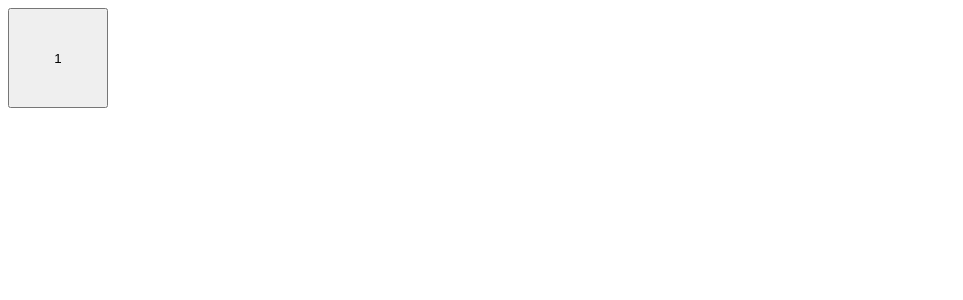
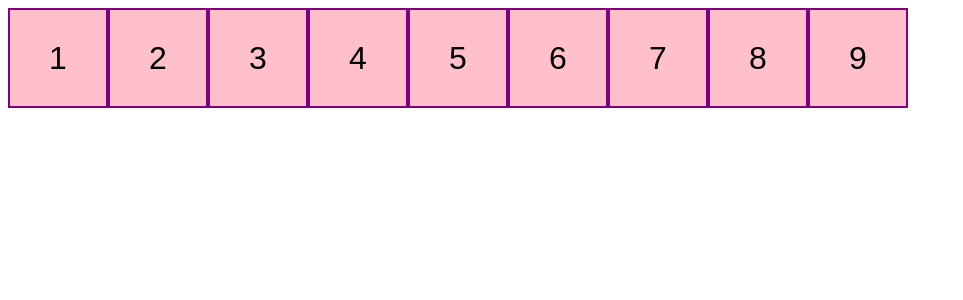
Before and after one commit to tonyern/tic-tac-toe, a React (Create React App) app: page / in a window 1280 px wide. Shown: the top 300 px of the page, without its empty margins (0-963 px from the left). Built offline with nearby package versions, Linux system fonts and the light colour scheme.

Commit message:
Styled button.

```diff
--- a/src/components/board/Board.tsx
+++ b/src/components/board/Board.tsx
@@ -9,6 +9,14 @@ const Board = (): JSX.Element => {
     return (
         <React.Fragment>
             <Button value="1" onClick={() => doSomething()} />
+            <Button value="2" onClick={() => doSomething()} />
+            <Button value="3" onClick={() => doSomething()} />
+            <Button value="4" onClick={() => doSomething()} />
+            <Button value="5" onClick={() => doSomething()} />
+            <Button value="6" onClick={() => doSomething()} />
+            <Button value="7" onClick={() => doSomething()} />
+            <Button value="8" onClick={() => doSomething()} />
+            <Button value="9" onClick={() => doSomething()} />
         </React.Fragment>
     );
 }
--- a/src/components/button/button.css
+++ b/src/components/button/button.css
@@ -1,4 +1,10 @@
 .game-tile {
+  background: pink;
+  border: 2px solid purple;
+  font-size: 32px;
+  font-weight: 400;
+  cursor: pointer;
+  outline: none;
   height: 100px;
   width: 100px;
 }
```
